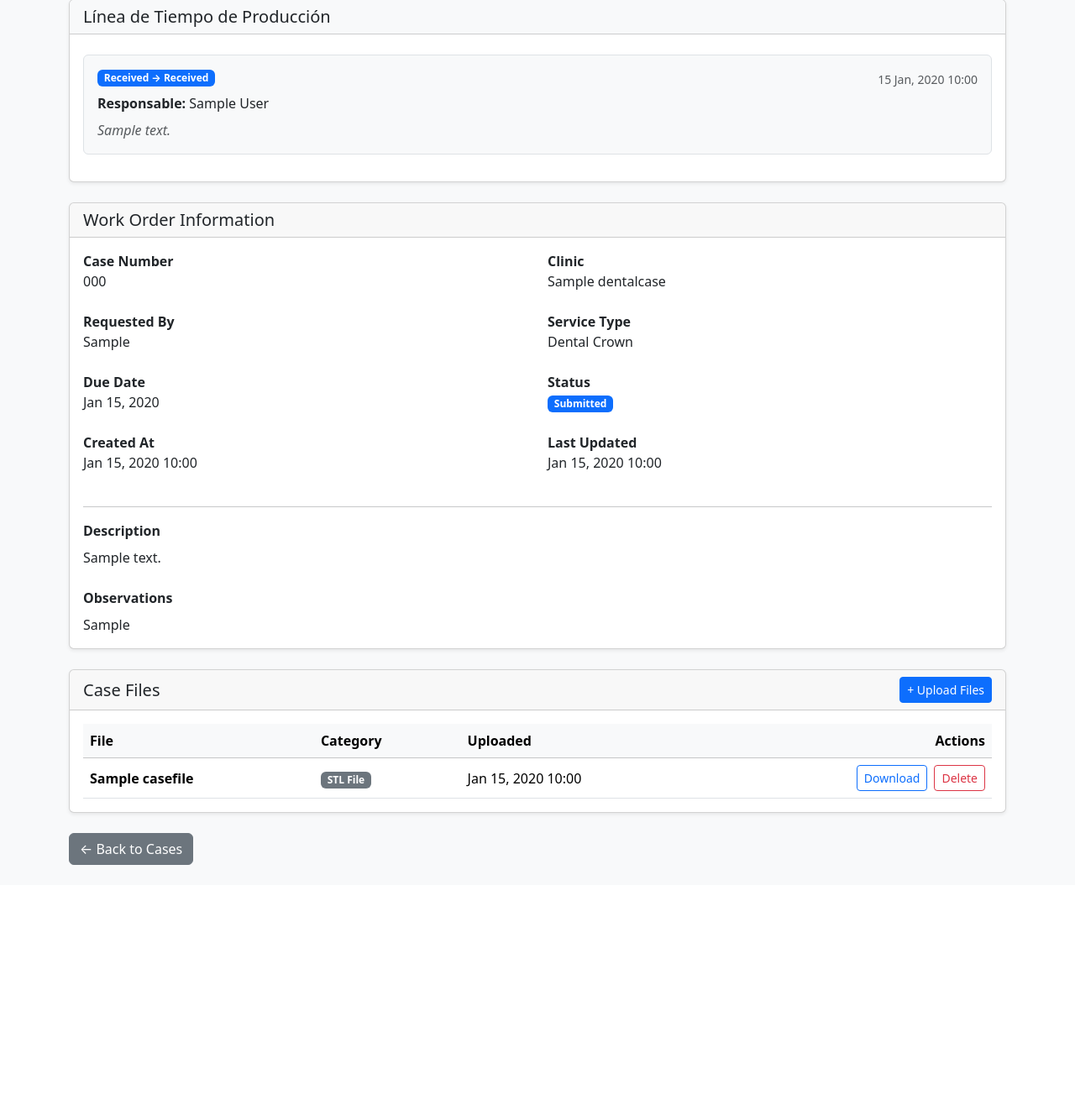
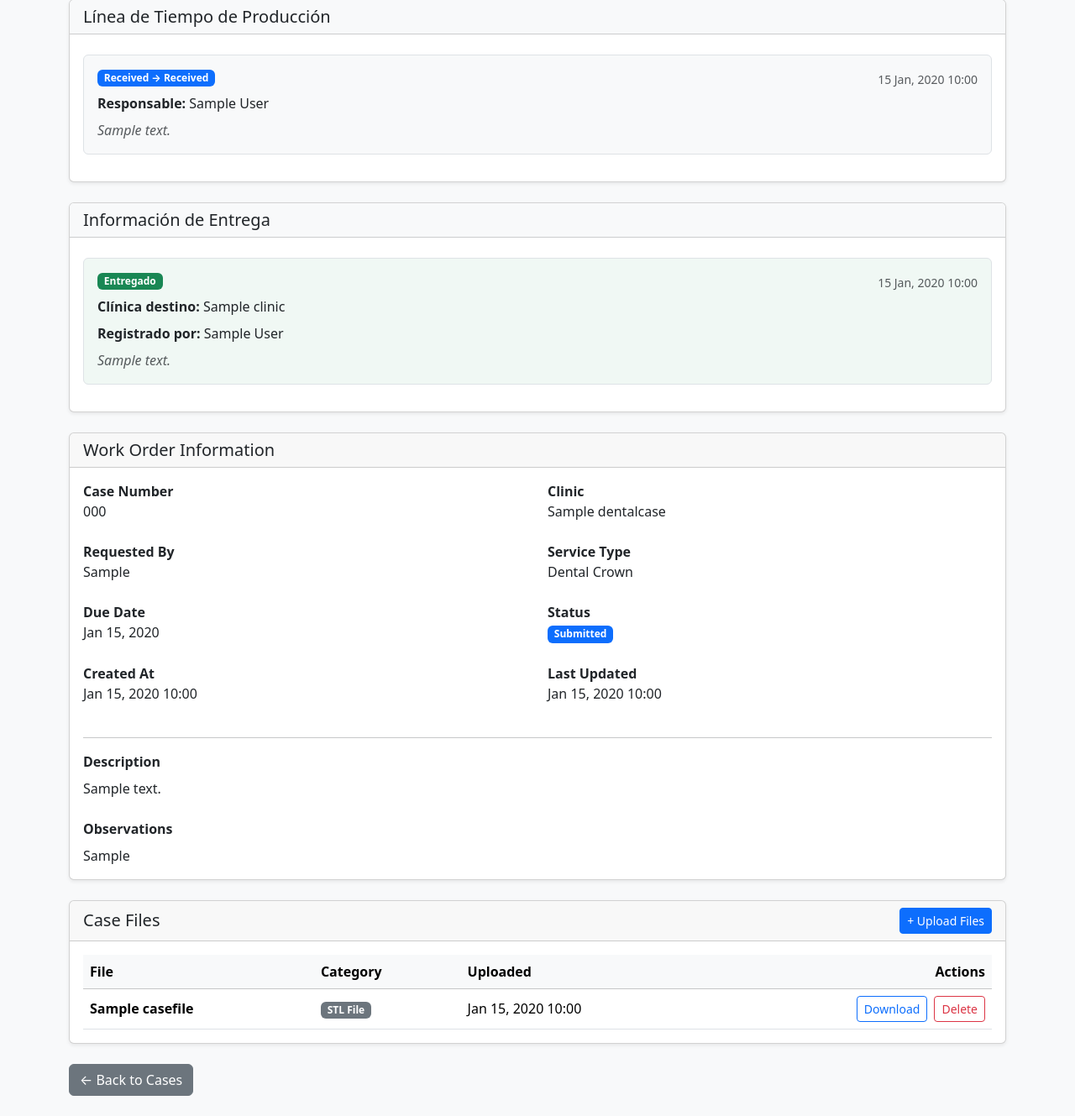
Before and after one commit to ssalazaro8/DentiFlow, a Django app: page /cases/1/ in a window 1280 px wide. Shown: the part 394-1723 px from the top of the page at 84% size. Before the commit the page ends 1424 px from the top, so only its background shows below. Run offline with Django 5.2, Linux system fonts and the light colour scheme; tables that the repository leaves empty hold one stand-in row (values such as "Sample post").

Commit message:
feat: registrar entrega de casos completados (FR-27)
- Agregar modelo DeliveryRegistration para guardar información de entregas
- Implementar acciones para transición: IN_PROGRESS → COMPLETED → DELIVERED
- Crear servicios mark_as_completed y register_delivery
- Agregar vistas y formularios para marcar completado y registrar entrega
- Mostrar información de entrega en la vista de detalle del caso
- Agregar botones de acción en la vista del caso
- Registrar modelo en admin

Las entregas guardan: fecha, clínica destino, usuario responsable y notas.

Co-Authored-By: Claude Haiku 4.5 <noreply@anthropic.com>

```diff
--- a/apps/dental_cases/models.py
+++ b/apps/dental_cases/models.py
@@ -176,3 +176,55 @@ class DentalCaseFile(models.Model):
         if self.file and hasattr(self.file, "name"):
             return os.path.basename(self.file.name)
         return ""
+
+
+class DeliveryRegistration(models.Model):
+    """
+    FR-27: Registro de entrega de casos completados.
+    Guarda la información cuando un caso se entrega a la clínica.
+    """
+
+    dental_case = models.OneToOneField(
+        DentalCase,
+        on_delete=models.CASCADE,
+        related_name="delivery_registration",
+        verbose_name="Dental Case",
+    )
+
+    completed_at = models.DateTimeField(
+        null=True,
+        blank=True,
+        verbose_name="Completed At",
+    )
+
+    delivered_at = models.DateTimeField(
+        auto_now_add=True,
+        verbose_name="Delivered At",
+    )
+
+    destination_clinic = models.ForeignKey(
+        Clinic,
+        on_delete=models.PROTECT,
+        related_name="received_deliveries",
+        verbose_name="Destination Clinic",
+    )
+
+    registered_by = models.ForeignKey(
+        settings.AUTH_USER_MODEL,
+        on_delete=models.PROTECT,
+        related_name="registered_deliveries",
+        verbose_name="Registered By",
+    )
+
+    notes = models.TextField(
+        blank=True,
+        verbose_name="Delivery Notes",
+    )
+
+    class Meta:
+        verbose_name = "Delivery Registration"
+        verbose_name_plural = "Delivery Registrations"
+        ordering = ["-delivered_at"]
+
+    def __str__(self):
+        return f"{self.dental_case.case_number} - Entregado"
--- a/apps/dental_cases/services.py
+++ b/apps/dental_cases/services.py
@@ -4,7 +4,7 @@ from django.db import transaction
 from django.utils import timezone
 
 from .exceptions import DashboardMetricsError
-from .models import DentalCase, TechnicianAssignment
+from .models import DentalCase, TechnicianAssignment, DeliveryRegistration
 from .selectors import DentalCaseSelector
 
 logger = logging.getLogger(__name__)
@@ -243,3 +243,37 @@ class DentalCaseService:
         """
 
         case.delete()
+
+    @staticmethod
+    @transaction.atomic
+    def mark_as_completed(case):
+        """
+        FR-27: Marca un caso como completado.
+        Registra la fecha de completación y cambia el estado a COMPLETED.
+        """
+        if case.status != DentalCase.Status.IN_PROGRESS:
+            raise ValueError("Only in-progress cases can be marked as completed.")
+
+        return DentalCaseService.update_status(case, DentalCase.Status.COMPLETED)
+
+    @staticmethod
+    @transaction.atomic
+    def register_delivery(case, destination_clinic, registered_by, notes=""):
+        """
+        FR-27: Registra la entrega de un caso completado.
+        Cambia el estado a DELIVERED y crea el registro de entrega.
+        """
+        if case.status != DentalCase.Status.COMPLETED:
+            raise ValueError("Only completed cases can be delivered.")
+
+        DentalCaseService.update_status(case, DentalCase.Status.DELIVERED)
+
+        delivery = DeliveryRegistration.objects.create(
+            dental_case=case,
+            destination_clinic=destination_clinic,
+            registered_by=registered_by,
+            notes=notes,
+            completed_at=timezone.now(),
+        )
+
+        return delivery
--- a/apps/dental_cases/templates/dental_cases/detail.html
+++ b/apps/dental_cases/templates/dental_cases/detail.html
@@ -71,6 +71,12 @@
                 {% if assignment %}<form method="post" action="{% url 'technician_assignment_remove' dental_case.id %}">{% csrf_token %}<button class="btn btn-outline-secondary">Remove technician</button></form>{% endif %}
                 {% if assignment and not workflow %}<form method="post" action="{% url 'start_production' dental_case.id %}">{% csrf_token %}<button class="btn btn-dark">Start production</button></form>{% endif %}
             {% endif %}
+            {% if can_manage_laboratory and dental_case.status == "IN_PROGRESS" %}
+                <a href="{% url 'mark_case_complete' dental_case.id %}" class="btn btn-warning">Mark as completed</a>
+            {% endif %}
+            {% if can_manage_laboratory and dental_case.status == "COMPLETED" %}
+                <a href="{% url 'register_delivery' dental_case.id %}" class="btn btn-success">Register delivery</a>
+            {% endif %}
         </div>
     </div>
 </div>
@@ -89,6 +95,18 @@
 </div>
 {% endif %}
 
+{% if delivery or dental_case.status == "COMPLETED" %}
+<div class="card shadow-sm mb-4">
+    <div class="card-header bg-light">
+        <h5 class="mb-0">
+            <i class="bi bi-box-seam text-success"></i> Información de Entrega
+        </h5>
+    </div>
+    <div class="card-body pt-4">
+        {% include "dental_cases/includes/delivery_info.html" %}
+    </div>
+</div>
+{% endif %}
 
 <div class="card shadow-sm mb-4">
 
--- /dev/null
+++ b/apps/dental_cases/templates/dental_cases/includes/delivery_info.html
@@ -0,0 +1,32 @@
+{% if delivery %}
+    <div class="mb-3 p-3 border rounded" style="background-color: #f0f8f4;">
+        <div class="row">
+            <div class="col-md-8">
+                <h6 class="mb-2">
+                    <span class="badge bg-success">Entregado</span>
+                </h6>
+                <p class="mb-2">
+                    <strong>Clínica destino:</strong> {{ delivery.destination_clinic.name }}
+                </p>
+                <p class="mb-2">
+                    <strong>Registrado por:</strong> {{ delivery.registered_by.get_full_name|default:delivery.registered_by.username }}
+                </p>
+                {% if delivery.notes %}
+                    <p class="mb-0 text-muted">
+                        <em>{{ delivery.notes }}</em>
+                    </p>
+                {% endif %}
+            </div>
+            <div class="col-md-4 text-end">
+                <p class="mb-0 text-muted">
+                    <small>{{ delivery.delivered_at|date:"d M, Y H:i" }}</small>
+                </p>
+            </div>
+        </div>
+    </div>
+{% elif dental_case.status == "COMPLETED" %}
+    <div class="alert alert-info mb-4" role="alert">
+        <strong>Caso completado</strong>
+        <p class="mb-0">Este caso está completado y listo para entregar. Use el botón "Registrar entrega" para registrar la entrega a la clínica.</p>
+    </div>
+{% endif %}
--- a/apps/dental_cases/urls.py
+++ b/apps/dental_cases/urls.py
@@ -46,6 +46,10 @@ urlpatterns = [
     path("<int:case_id>/technician/", views.technician_assignment, name="technician_assignment"),
     path("<int:case_id>/technician/remove/", views.technician_assignment_remove, name="technician_assignment_remove"),
 
+    # FR-27: Registro de entrega
+    path("<int:case_id>/complete/", views.mark_case_complete, name="mark_case_complete"),
+    path("<int:case_id>/deliver/", views.register_delivery, name="register_delivery"),
+
     path(
         "<int:case_id>/files/",
         include(
--- a/apps/dental_cases/views.py
+++ b/apps/dental_cases/views.py
@@ -114,6 +114,7 @@ def dental_case_detail(request, case_id):
     case_files = dental_case.files.all()
     assignment = getattr(dental_case, "technician_assignment", None)
     workflow = getattr(dental_case, "workflow", None)
+    delivery = getattr(dental_case, "delivery_registration", None)
     # Temporary demo mode: roles are not implemented yet, so the selected
     # laboratory can operate the case through its own inbox.
     can_manage_laboratory = dental_case.laboratory is not None
@@ -132,6 +133,7 @@ def dental_case_detail(request, case_id):
             "workflow": workflow,
             "can_manage_laboratory": can_manage_laboratory,
             "timeline": timeline,
+            "delivery": delivery,
         },
     )
 
@@ -416,3 +418,71 @@ def download_case_file_view(request, file_id: int):
         as_attachment=True,
         filename=case_file.filename,
     )
+
+
+# --- FR-27: Registro de entrega ---
+
+
+@login_required
+def mark_case_complete(request, case_id):
+    """
+    FR-27: Marca un caso como completado.
+    """
+    dental_case = get_object_or_404(DentalCase, pk=case_id)
+
+    _require_laboratory_access(request, dental_case)
+
+    if request.method == "POST":
+        try:
+            DentalCaseService.mark_as_completed(dental_case)
+            messages.success(request, "Caso marcado como completado.")
+        except ValueError as e:
+            messages.error(request, str(e))
+
+        return redirect("dental_case_detail", case_id=case_id)
+
+    return render(
+        request,
+        "dental_cases/mark_complete.html",
+        {"dental_case": dental_case},
+    )
+
+
+@login_required
+def register_delivery(request, case_id):
+    """
+    FR-27: Registra la entrega de un caso completado.
+    """
+    dental_case = get_object_or_404(DentalCase, pk=case_id)
+
+    _require_laboratory_access(request, dental_case)
+
+    if request.method == "POST":
+        clinic_id = request.POST.get("destination_clinic")
+        notes = request.POST.get("notes", "")
+
+        try:
+            clinic = Clinic.objects.get(pk=clinic_id)
+            DentalCaseService.register_delivery(
+                dental_case,
+                destination_clinic=clinic,
+                registered_by=request.user,
+                notes=notes,
+            )
+            messages.success(request, "Entrega registrada correctamente.")
+        except Clinic.DoesNotExist:
+            messages.error(request, "La clínica seleccionada no existe.")
+        except ValueError as e:
+            messages.error(request, str(e))
+
+        return redirect("dental_case_detail", case_id=case_id)
+
+    clinics = Clinic.objects.all()
+    return render(
+        request,
+        "dental_cases/register_delivery.html",
+        {
+            "dental_case": dental_case,
+            "clinics": clinics,
+        },
+    )
```
Also changed, not shown: apps/dental_cases/admin.py (+10 -1 lines), apps/dental_cases/templates/dental_cases/mark_complete.html (added, +31 -0 lines), apps/dental_cases/templates/dental_cases/register_delivery.html (added, +50 -0 lines), apps/dental_cases/migrations/0006_add_delivery_registration.py (added).
